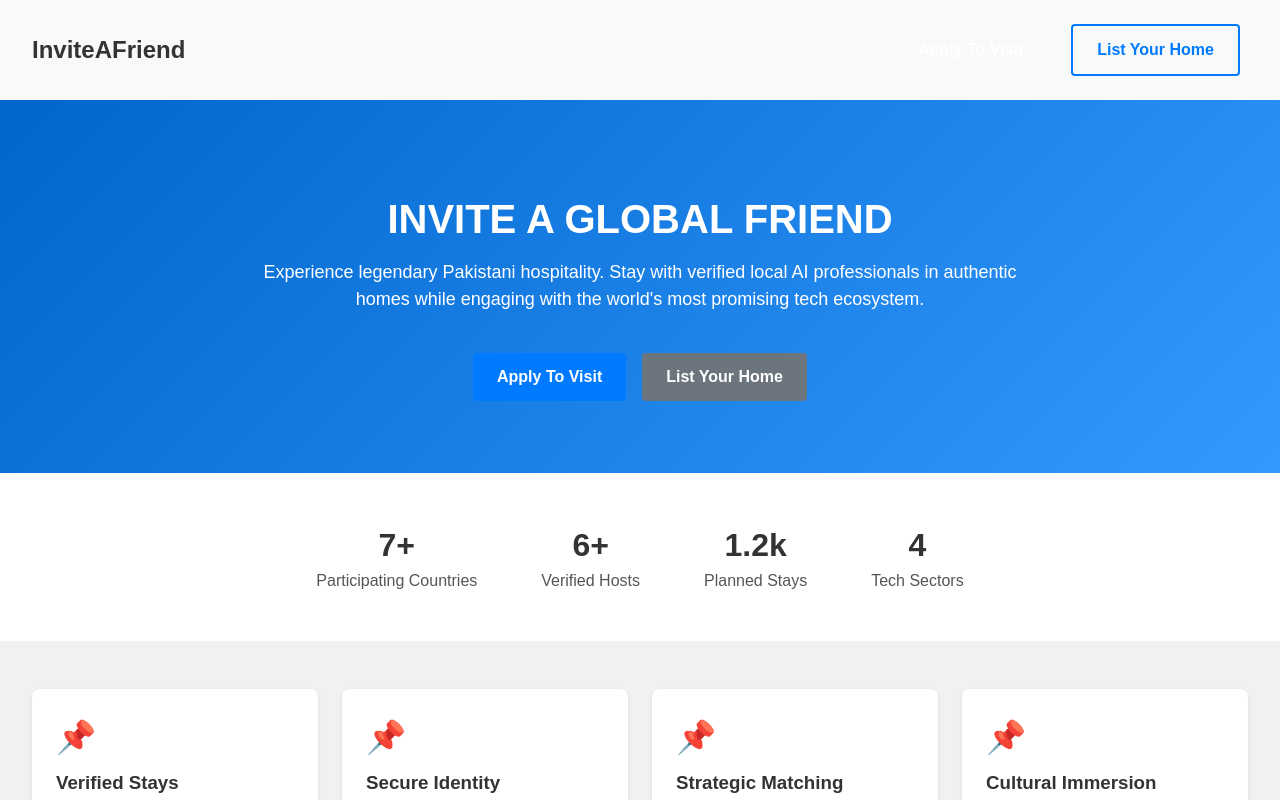
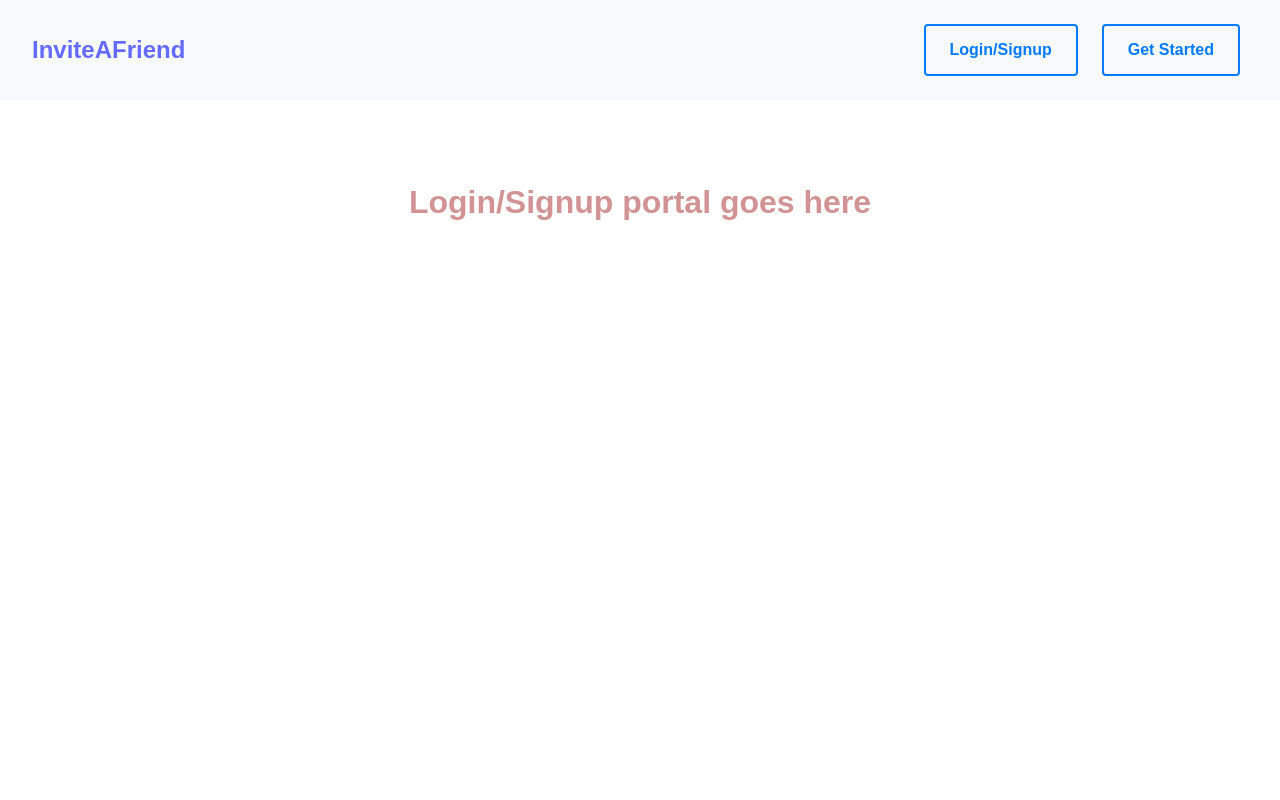
Before and after one commit to Abdul-Ahad3/INviteAFriend, a React (Vite) app in the folder frontend/: page /logsign in a window 1280 px wide. Shown: the top 800 px of the page. Built offline with nearby package versions, Linux system fonts and the light colour scheme.

Commit message:
Added basic routes

```diff
--- a/frontend/package.json
+++ b/frontend/package.json
@@ -11,7 +11,8 @@
   },
   "dependencies": {
     "react": "^19.2.0",
-    "react-dom": "^19.2.0"
+    "react-dom": "^19.2.0",
+    "react-router-dom": "^6.30.3"
   },
   "devDependencies": {
     "@eslint/js": "^9.39.1",
--- a/frontend/src/App.css
+++ b/frontend/src/App.css
@@ -22,7 +22,8 @@
 }
 
 .btn.primary {
-  background-color: #007bff;
+  background-color: #ffffff;
+  color: #007bff;
 }
 
 .btn.secondary {
@@ -158,3 +159,14 @@
   font-size: 0.875rem;
   color: #666;
 }
+
+/* generic page placeholder */
+.page {
+  padding: 4rem 2rem;
+  text-align: center;
+  color: #d19393;
+}
+.page h1 {
+  font-size: 2rem;
+  margin-bottom: 1rem;
+}
--- a/frontend/src/App.tsx
+++ b/frontend/src/App.tsx
@@ -1,5 +1,5 @@
-import React from 'react';
 import './App.css';
+import { BrowserRouter, Routes, Route } from 'react-router-dom';
 
 import Navbar from './components/Navbar';
 import Hero from './components/Hero';
@@ -7,17 +7,30 @@ import Stats from './components/Stats';
 import Features from './components/Features';
 import CTASection from './components/CTASection';
 import Footer from './components/Footer';
+import Tutorial from './pages/Tutorial';
+import LogSign from './pages/LogSign';
 
 function App() {
   return (
+    <BrowserRouter>
+      <Navbar />
+      <Routes>
+        <Route
+          path="/"
+          element={
             <>
-      <Navbar />
               <Hero />
               <Stats />
               <Features />
               <CTASection />
               <Footer />
             </>
+          }
+        />
+        <Route path="/tutorial" element={<Tutorial />} />
+        <Route path="/logsign" element={<LogSign />} />
+      </Routes>
+    </BrowserRouter>
   );
 }
 
--- a/frontend/src/components/CTASection.tsx
+++ b/frontend/src/components/CTASection.tsx
@@ -1,13 +1,14 @@
 import React from 'react';
+import { Link } from 'react-router-dom';
 import '../App.css';
 
 const CTASection: React.FC = () => {
   return (
     <section className="cta-section">
       <h2>Ready to Experience Pakistani Hospitality?</h2>
-      <a href="#get-started" className="btn large primary">
+      <Link to="/tutorial" className="btn large primary">
         Get Started Today
-      </a>
+      </Link>
     </section>
   );
 };
--- a/frontend/src/components/Hero.tsx
+++ b/frontend/src/components/Hero.tsx
@@ -1,4 +1,5 @@
 import React from 'react';
+import { Link } from 'react-router-dom';
 import '../App.css';
 
 const Hero: React.FC = () => {
@@ -12,12 +13,12 @@ const Hero: React.FC = () => {
           promising tech ecosystem.
         </p>
         <div className="hero-buttons">
-          <a href="#apply" className="btn primary">
+          <Link to="/logsign" className="btn primary">
             Apply To Visit
-          </a>
-          <a href="#list" className="btn secondary">
+          </Link>
+          <Link to="/" className="btn secondary">
             List Your Home
-          </a>
+          </Link>
         </div>
       </div>
     </section>
--- a/frontend/src/components/Navbar.tsx
+++ b/frontend/src/components/Navbar.tsx
@@ -1,17 +1,20 @@
 import React from 'react';
+import { Link } from 'react-router-dom';
 import '../App.css';
 
 const Navbar: React.FC = () => {
   return (
     <nav className="navbar">
-      <div className="navbar-logo">InviteAFriend</div>
+      <Link to="/" className="navbar-logo">
+        <div className="navbar-logo">InviteAFriend</div>
+      </Link>
       <div className="navbar-links">
-        <a href="#apply" className="btn">
-          Apply To Visit
-        </a>
-        <a href="#list" className="btn btn-outline">
-          List Your Home
-        </a>
+        <Link to="/logsign" className="btn btn-outline">
+          Login/Signup
+        </Link>
+        <Link to="/tutorial" className="btn btn-outline">
+          Get Started
+        </Link>
       </div>
     </nav>
   );
--- /dev/null
+++ b/frontend/src/pages/LogSign.tsx
@@ -0,0 +1,11 @@
+import React from 'react';
+
+const LogSign: React.FC = () => {
+  return (
+    <div className="page logsign">
+      <h1>Login/Signup portal goes here</h1>
+    </div>
+  );
+};
+
+export default LogSign;
--- /dev/null
+++ b/frontend/src/pages/Tutorial.tsx
@@ -0,0 +1,11 @@
+import React from 'react';
+
+const Tutorial: React.FC = () => {
+  return (
+    <div className="page tutorial">
+      <h1>Tutorial of the website</h1>
+    </div>
+  );
+};
+
+export default Tutorial;
```
Also changed, not shown: 1 other file (tests, documents, lock files or other folders). Lines whose indentation alone changed are shown as unchanged.
